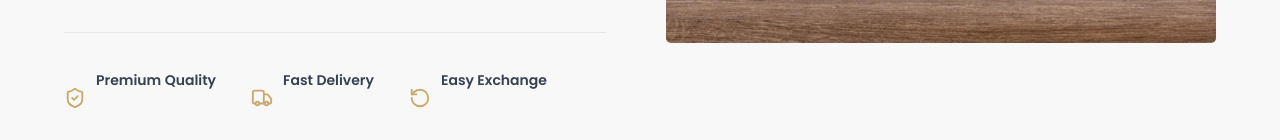
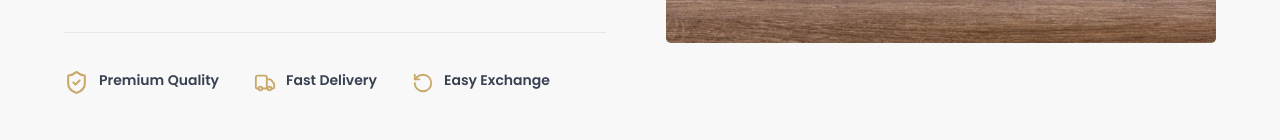
Before and after one commit to ajlal-essentri/Crockry-Elite, a React (Vite) app: page / in a window 1280 px wide. Shown: the part 660-800 px from the top of the page. Built offline with nearby package versions, Linux system fonts and the light colour scheme; no server answers; the database is empty.

Commit message:
change trust item css in Home

```diff
--- a/src/components/home/Hero/Hero.css
+++ b/src/components/home/Hero/Hero.css
@@ -140,6 +140,7 @@ border-radius: 5px;
 .trust-item svg{
     color:#C8A96A;
     flex-shrink:0;
+    margin-bottom: 30px;
 }
 
 .trust-item p{
@@ -197,6 +198,9 @@ border-radius: 5px;
         flex-wrap:wrap;
         gap:20px;
     }
+    .forIcon{
+        margin-bottom: 1px;
+    }
 
     .hero-right img{
         max-width:340px;
--- a/src/components/home/Hero/Hero.jsx
+++ b/src/components/home/Hero/Hero.jsx
@@ -43,7 +43,7 @@ function Hero() {
           <div className="hero-trust-row">
 
   <div className="trust-item">
-    <ShieldCheck size={22} />
+    <ShieldCheck size={25} />
     <p>Premium Quality</p>
   </div>
 
```
